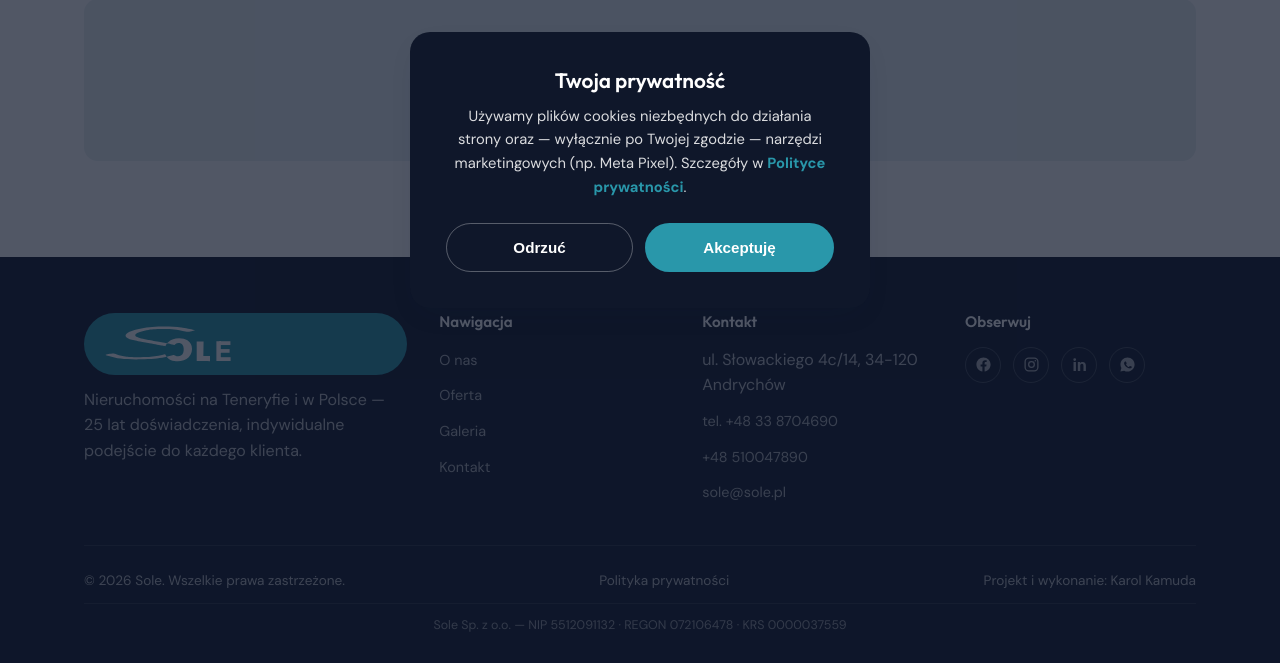
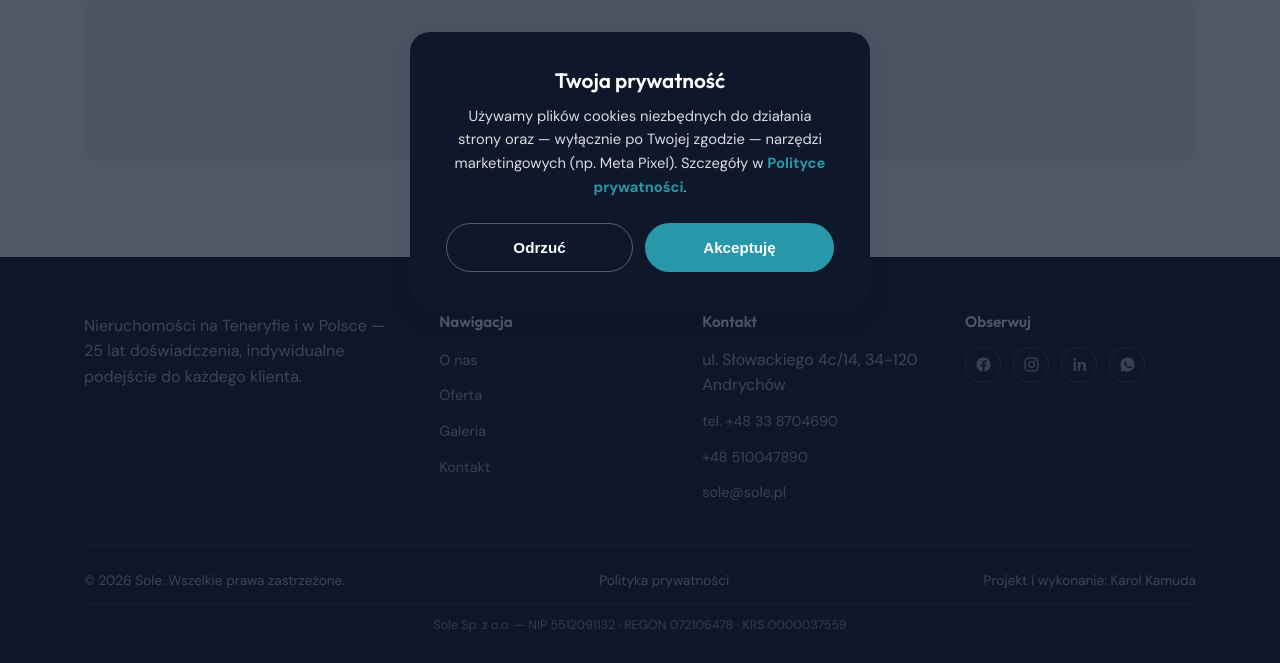
Before and after one commit to karolkamuda89-ux/sole.pl, a Django app: page /oferta/polska/ in a window 1280 px wide. Shown: the part 384-1047 px from the top of the page. Run offline with Django 5.2, Linux system fonts and the light colour scheme; data that the repository does not hold is empty.

Commit message:
Usun logo-przycisk ze stopki
Zbedne wizualnie w stopce - zostaje sam opis firmy. Usunieta tez martwa
regula CSS .footer-top .brand (nic juz jej nie uzywa).

```diff
--- a/core/static/core/css/style.css
+++ b/core/static/core/css/style.css
@@ -1335,11 +1335,6 @@ section {
   border-bottom: 1px solid rgba(255, 255, 255, 0.1);
 }
 
-.footer-top .brand {
-  color: #fff;
-  margin-bottom: 12px;
-}
-
 .footer-col h4 {
   color: #fff;
   font-size: 0.95rem;
--- a/core/templates/core/base.html
+++ b/core/templates/core/base.html
@@ -70,9 +70,6 @@
     <div class="container">
       <div class="footer-top">
         <div class="footer-col">
-          <a href="{% url 'core:home' %}" class="brand" aria-label="Sole — strona główna">
-            {% include "core/_brand_logo.html" %}
-          </a>
           <p>Nieruchomości na Teneryfie i w Polsce — 25 lat doświadczenia, indywidualne podejście do każdego klienta.</p>
         </div>
 
```
